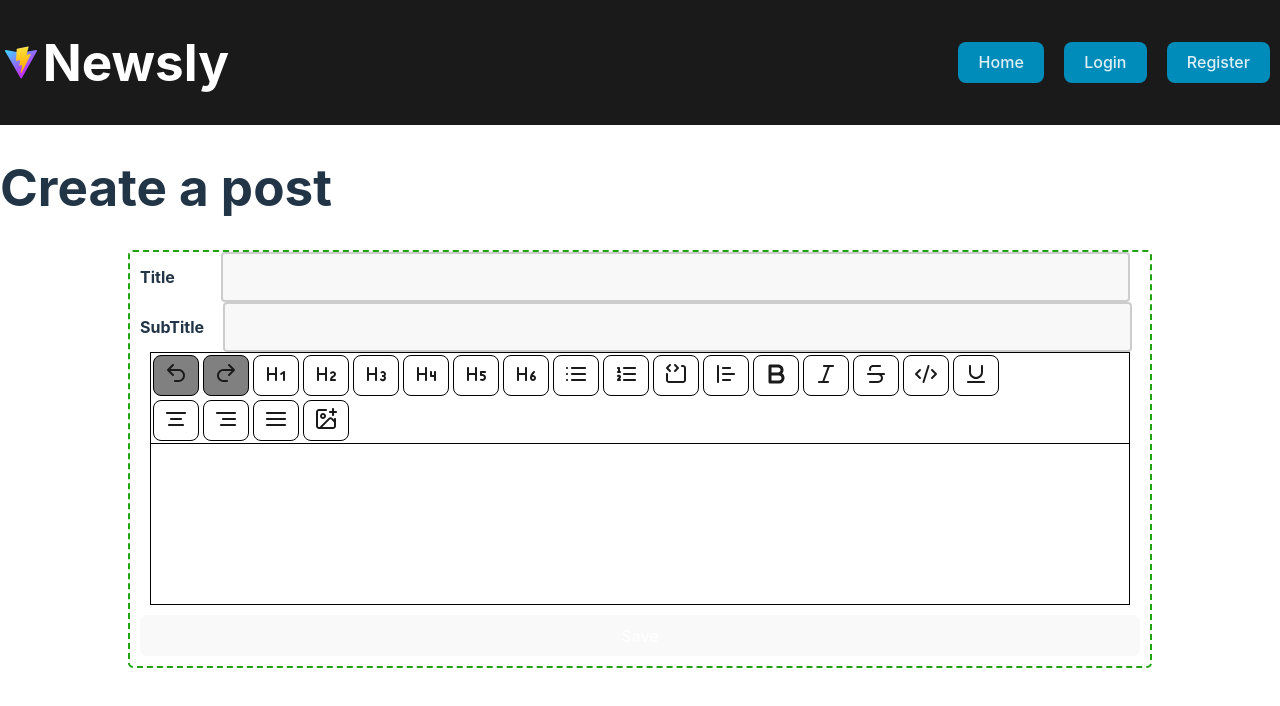
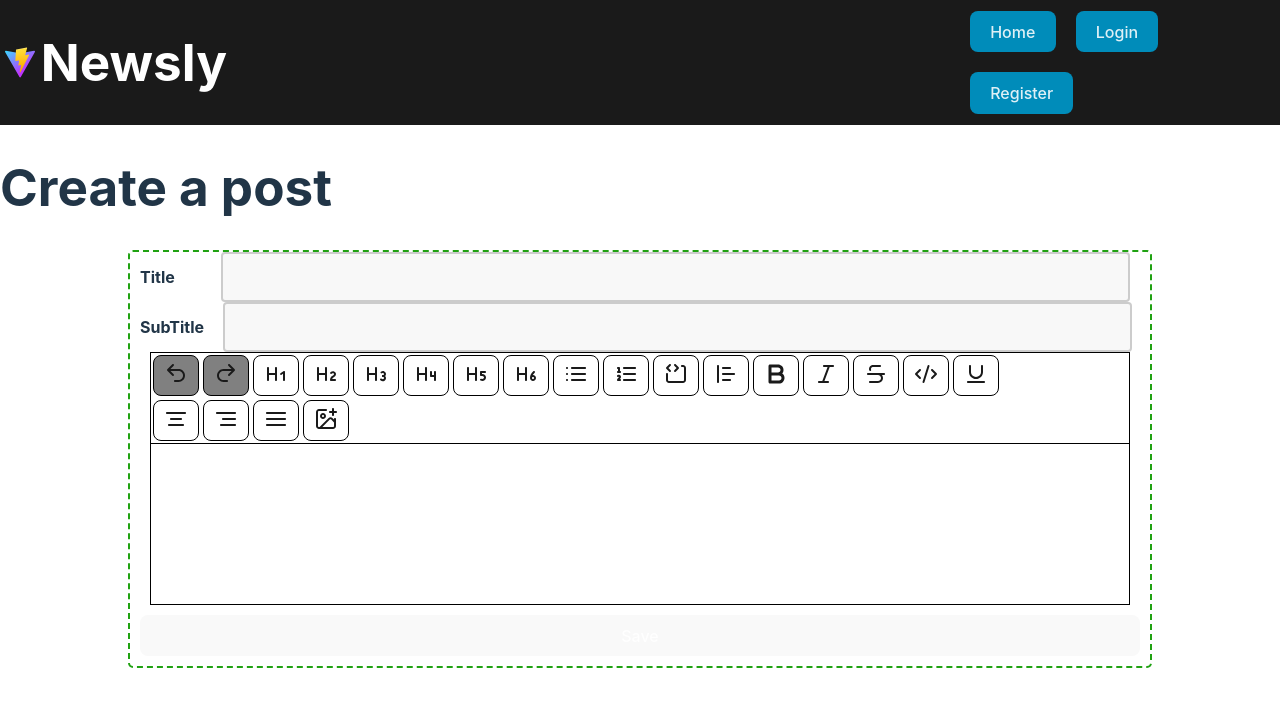
Before and after one commit to sivasurya16/Newsly, a React app in the folder client/: page /create in a window 1280 px wide. Shown: the top 706 px of the page. Built offline with nearby package versions, Linux system fonts and the light colour scheme; no server answers; the HTML template or start-up script is replaced by a standard one.

Commit message:
small css changes

```diff
--- a/client/src/components/frontPage/news_flash.css
+++ b/client/src/components/frontPage/news_flash.css
@@ -8,3 +8,7 @@
     backdrop-filter: saturate(180%) blur(5px);
     width: 95%;
 }
+
+.news-flash > h3 {
+    word-wrap: break-word;
+}
--- a/client/src/components/navbar/Navbar.css
+++ b/client/src/components/navbar/Navbar.css
@@ -27,20 +27,11 @@ button:focus-visible {
     /* margin: 20px; */
     /* margin: 0px 10px 0px 10px; */
     margin: 0 2.5%;
+    width: 30px;
 }
 
 .Navbar-button-container {
     display: flex;
     flex-wrap: wrap;
+    flex-basis: 25%;
 }
-
-ul {
-  list-style-type: none;
-  margin: 0 5%;
-  padding: 0;
-  width: 60px;
-}
-
-li a {
-  display: block;
-}
--- a/client/src/index.css
+++ b/client/src/index.css
@@ -33,7 +33,7 @@ body {
   /* display: flex; */
   /* place-items: center; */
   /* justify-content: space-around; */
-  min-width: 500px;
+  /* min-width: 500px; */
   min-height: 100vh;
 }
 
```
